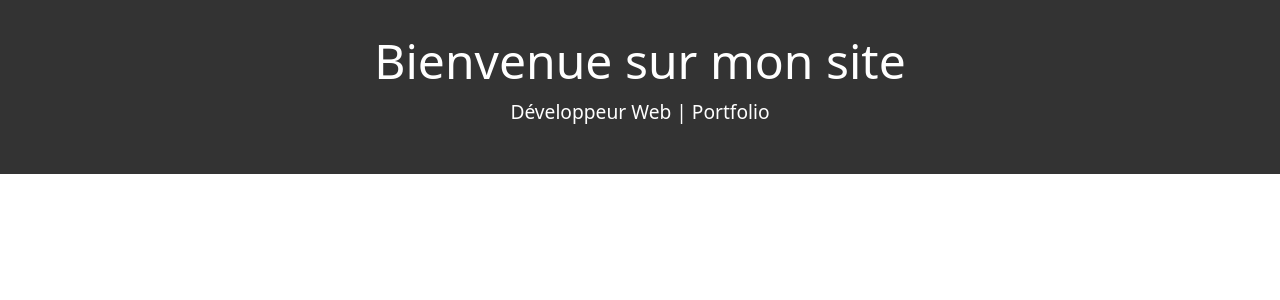
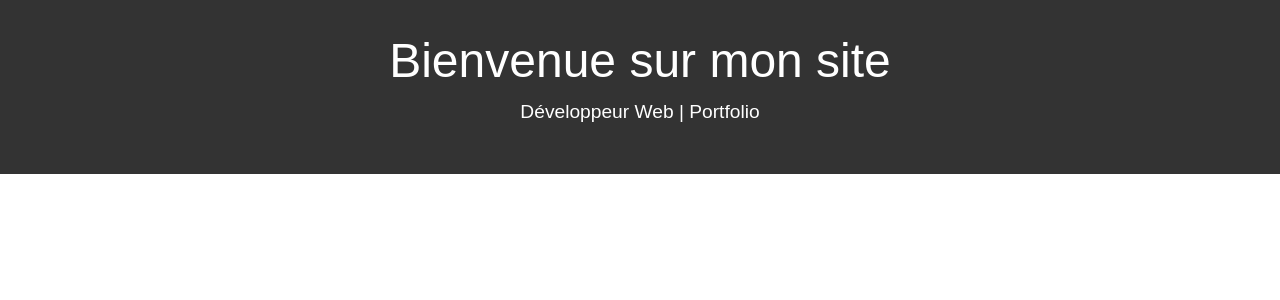
Before and after one commit to manellouti/cv-react, a React (Create React App) app: page / in a window 1280 px wide. Shown: the top 300 px of the page. Built offline with nearby package versions, Linux system fonts and the light colour scheme.

Commit message:
debug and hide navbar

```diff
--- a/package.json
+++ b/package.json
@@ -7,6 +7,7 @@
     "cra-template": "1.2.0",
     "react": "^19.0.0",
     "react-dom": "^19.0.0",
+    "react-router-dom": "^7.1.3",
     "react-scripts": "5.0.1",
     "web-vitals": "^4.2.4"
   },
--- a/src/App.css
+++ b/src/App.css
@@ -1,38 +1,31 @@
 .App {
   text-align: center;
-}
-
-.App-logo {
-  height: 40vmin;
-  pointer-events: none;
-}
-
-@media (prefers-reduced-motion: no-preference) {
-  .App-logo {
-    animation: App-logo-spin infinite 20s linear;
-  }
+  margin: 0;
+  padding: 0;
+  font-family: Arial, sans-serif;
+  background-color: #f8f9fa; /* Couleur d'arrière-plan */
 }
 
 .App-header {
-  background-color: #282c34;
-  min-height: 100vh;
-  display: flex;
-  flex-direction: column;
-  align-items: center;
-  justify-content: center;
-  font-size: calc(10px + 2vmin);
-  color: white;
+  padding: 2rem;
 }
 
 .App-link {
   color: #61dafb;
+  text-decoration: none;
 }
 
-@keyframes App-logo-spin {
-  from {
-    transform: rotate(0deg);
-  }
-  to {
-    transform: rotate(360deg);
-  }
+.App-link:hover {
+  color: #ff6347;
 }
+
+* {
+  margin: 0;
+  padding: 0;
+  box-sizing: border-box;
+}
+
+body {
+  margin: 0;
+  font-family: Arial, sans-serif;
+}
--- a/src/App.js
+++ b/src/App.js
@@ -1,12 +1,14 @@
-import './App.css';
 import React from "react";
 import Header from './components/Header';
+import Navbar from './components/Navbar';
+import './App.css';
 
 
 function App() {
   return (
     <div className="App">
       <Header />
+    {/* <Navbar />*/}
     </div>
   );
 }
--- a/src/components/Navbar.jsx
+++ b/src/components/Navbar.jsx
@@ -1,6 +1,6 @@
 import React from 'react';
 import { Link } from 'react-router-dom';
-import './Navbar.css';
+import './styles/Navbar.css';
 
 const Navbar = () => {
   return (
--- a/src/components/styles/Navbar.css
+++ b/src/components/styles/Navbar.css
@@ -1,6 +1,7 @@
 .navbar {
   background-color: #222;
   padding: 1rem;
+  border: 3px solid blue; /* Debug */
 }
 
 .navbar ul {
```
Also changed, not shown: src/components/styles/Header.css (indentation only), 1 other file (tests, documents, lock files or other folders). Lines whose indentation alone changed are shown as unchanged.
